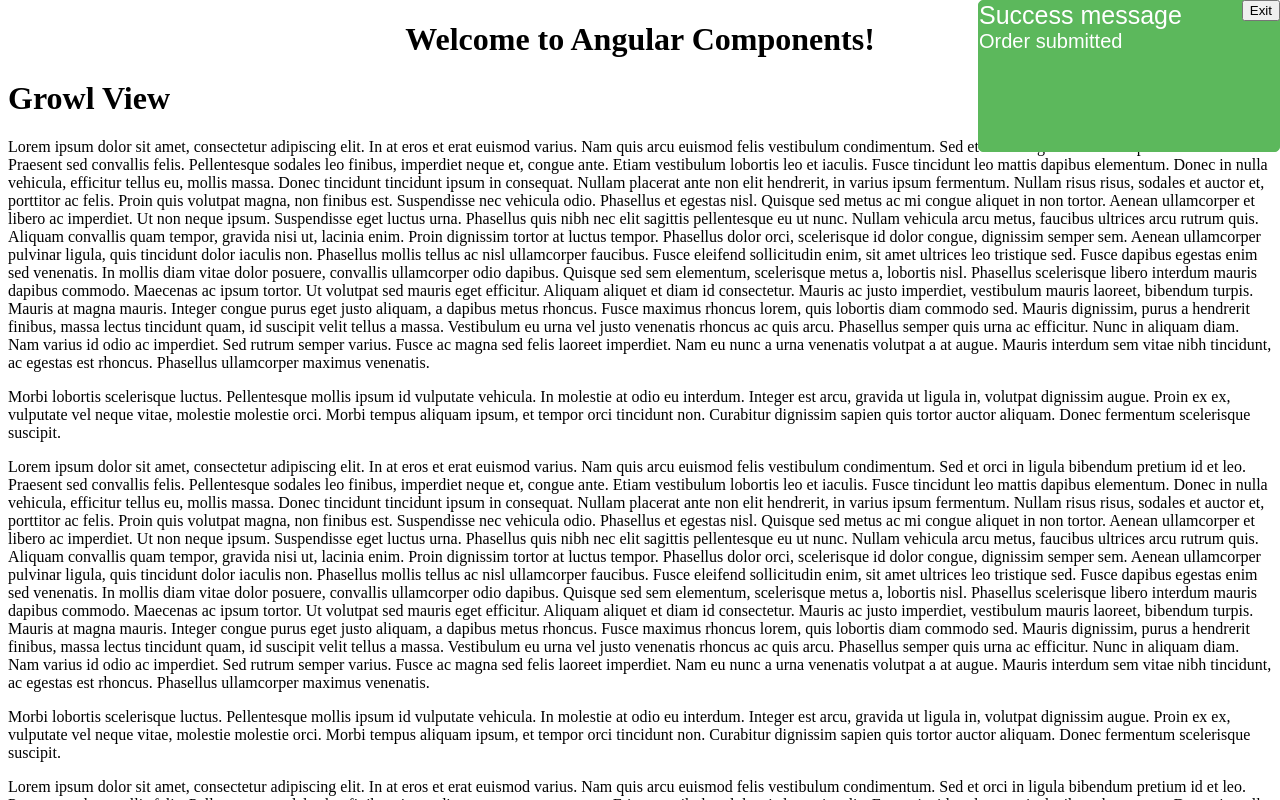
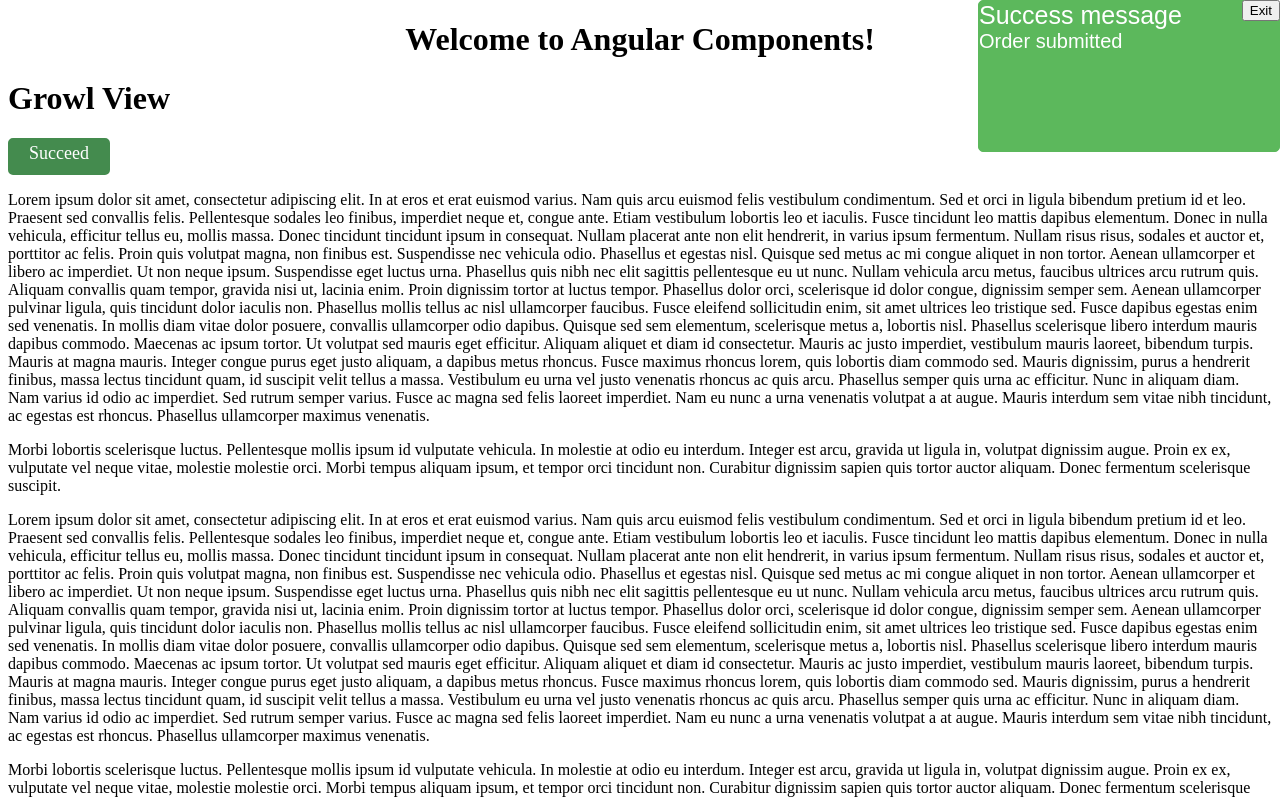
Before and after one commit to brusoman/Angular-components, an Angular app: page / in a window 1280 px wide. Shown: the top 800 px of the page. Built offline with nearby package versions, Linux system fonts and the light colour scheme.

Commit message:
CSS styles

```diff
--- a/src/app/components/select-button/select-button.component.scss
+++ b/src/app/components/select-button/select-button.component.scss
@@ -1,11 +1,11 @@
 @import "../../colors";
 
 .button {
-  display: flex;
   flex-direction: row;
   flex-wrap: wrap;
   color: $button-color;
   &__list {
+    display: flex;
     background-color: $button__list-color;
     padding: 100px 100px;
     border-radius: 20px;
--- a/src/app/showcase/growl-view/growl-view.component.html
+++ b/src/app/showcase/growl-view/growl-view.component.html
@@ -1,5 +1,7 @@
 <h1>Growl View</h1>
 <growl></growl>
+
+<div class="view__button" (click)="showSucceed()">Succeed</div>
 <p>Lorem ipsum dolor sit amet, consectetur adipiscing elit. In at eros et erat euismod varius. Nam quis arcu euismod
   felis vestibulum condimentum. Sed et orci in ligula bibendum pretium id et leo. Praesent sed convallis felis.
   Pellentesque sodales leo finibus, imperdiet neque et, congue ante. Etiam vestibulum lobortis leo et iaculis. Fusce
--- a/src/app/showcase/growl-view/growl-view.component.scss
+++ b/src/app/showcase/growl-view/growl-view.component.scss
@@ -0,0 +1,10 @@
+.view__button {
+  color: white;
+  border: 5px solid #448b4e;
+  border-radius: 5px;
+  background-color: #448b4e;
+  height: 27px;
+  width: 92px;
+  font-size: large;
+  text-align: center;
+}
--- a/src/app/showcase/growl-view/growl-view.component.ts
+++ b/src/app/showcase/growl-view/growl-view.component.ts
@@ -1,16 +1,14 @@
-import {Component, OnInit} from '@angular/core';
+import {Component} from '@angular/core';
 
 @Component({
   selector: 'growl-view',
   templateUrl: './growl-view.component.html',
   styleUrls: ['./growl-view.component.scss']
 })
-export class GrowlViewComponent implements OnInit {
+export class GrowlViewComponent {
 
-  constructor() {
+  showSucceed() {
+
+
   }
-
-  ngOnInit() {
-  }
-
 }
```
